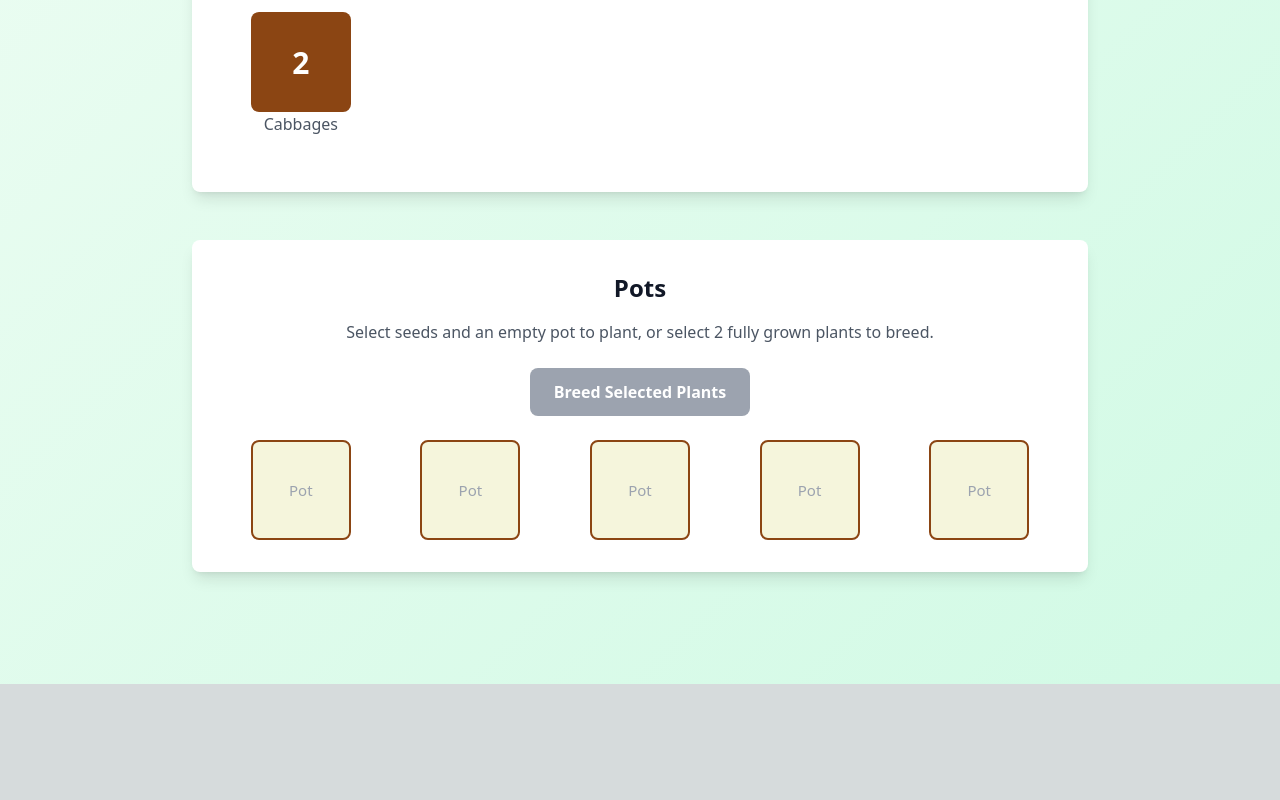
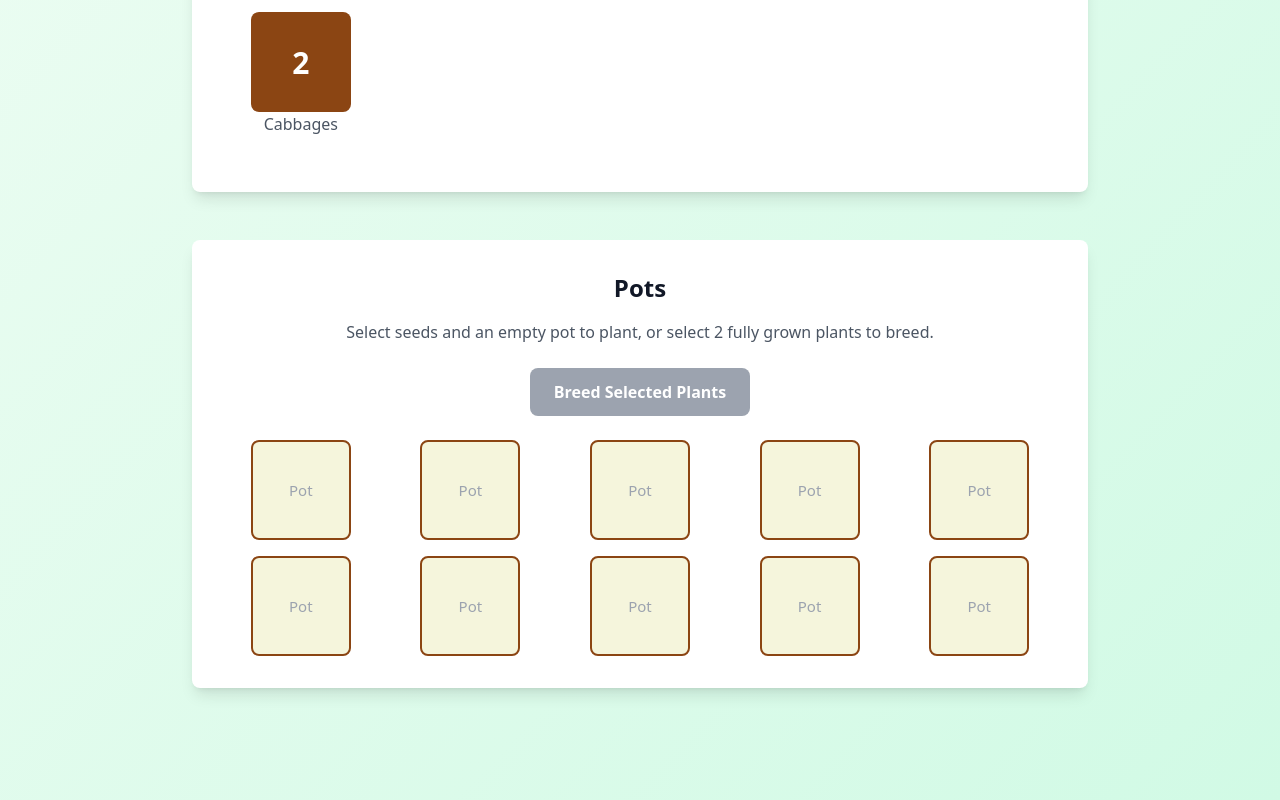
Before and after one commit to BeksOmega/plant-breeding, a Next.js app: page / in a window 1280 px wide. Shown: the part 572-1372 px from the top of the page. Before the commit the page ends 1256 px from the top, so only its background shows below. Built offline with nearby package versions, Linux system fonts and the light colour scheme.

Commit message:
chore: fix gh build hopefully

```diff
--- a/app/page.tsx
+++ b/app/page.tsx
@@ -53,6 +53,11 @@ export default function Home() {
     { id: "p3" },
     { id: "p4" },
     { id: "p5" },
+    { id: "p6" },
+    { id: "p7" },
+    { id: "p8" },
+    { id: "p9" },
+    { id: "p10" },
   ]);
   const [selectedPotIds, setSelectedPotIds] = useState<string[]>([]);
 
@@ -93,7 +98,7 @@ export default function Home() {
     }
 
     // Generate 2 seeds from breeding
-    const seeds = Array.from({ length: randomInRange(2, 3) }, () =>
+    const seeds = Array.from({ length: randomInRange(3, 3) }, () =>
       breed(parent1.genetics, parent2.genetics)
     );
 
```
